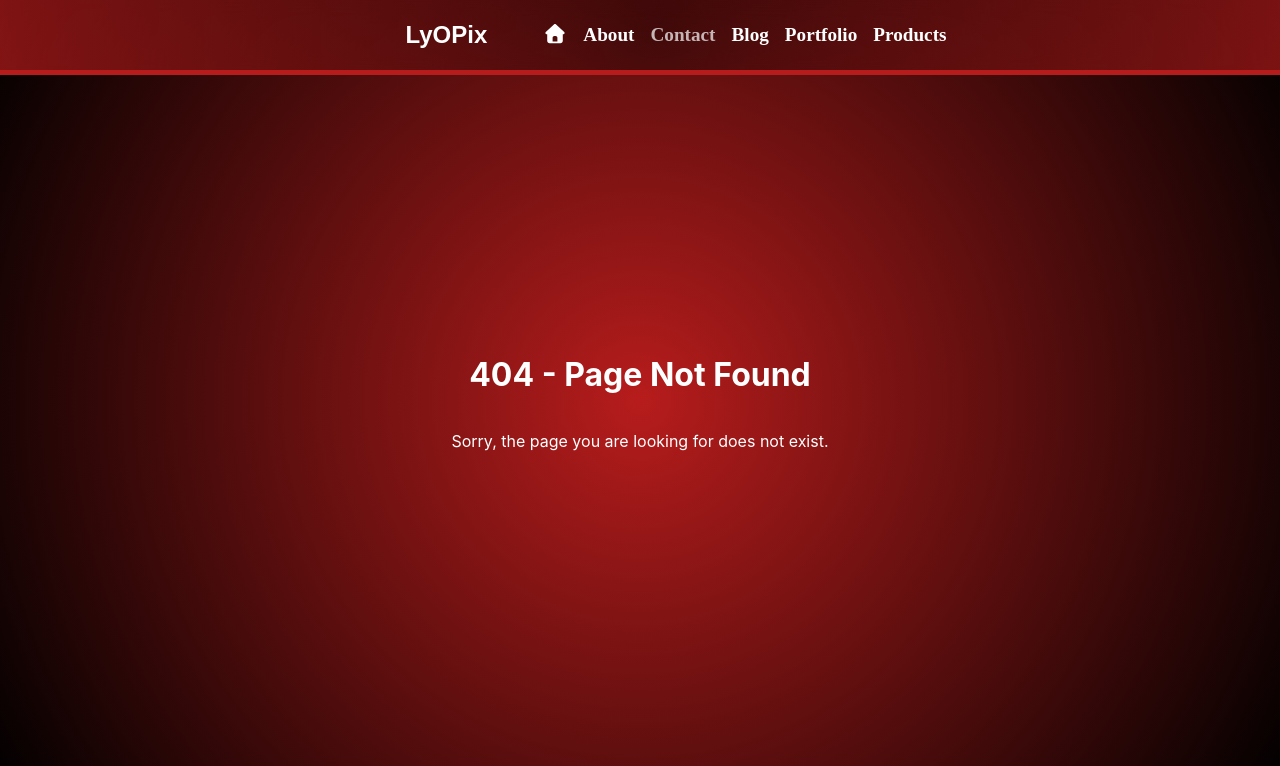
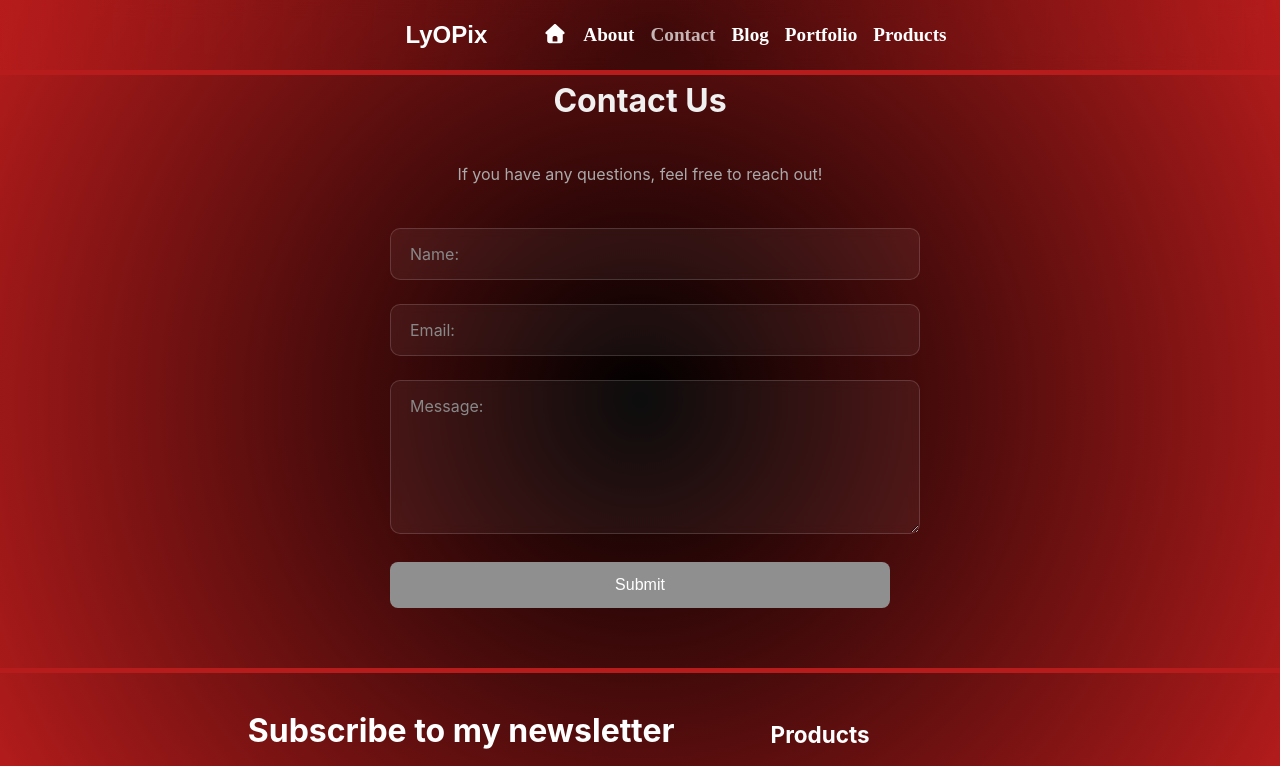
Before and after one commit to ly0plx/LyOPixSiteFrontend, a React (Vite) app: page /contact in a window 1280 px wide. Shown: the top 766 px of the page. Built offline with nearby package versions, Linux system fonts and the light colour scheme; a web font is replaced by a local one.

Commit message:
make global input styles

```diff
--- a/src/pages/About.jsx
+++ b/src/pages/About.jsx
@@ -6,7 +6,7 @@ export default function About() {
   return (
     <div className="about-page">
       <Helmet>
-        <title>About | LyOPix</title>
+        <title>About | LyOPix Coding</title>
       </Helmet>
       <div className="about">
         <h1>About LyOPix</h1>
@@ -28,7 +28,26 @@ Duis ullamco dolore minim quis labore enim. Elit officia sit et laborum eiusmod
 
 Id ullamco tempor eu ipsum dolor reprehenderit. Dolor aliquip velit aute magna consectetur. Occaecat cupidatat commodo ullamco ipsum ea sit minim dolor ullamco. Esse eiusmod excepteur sint pariatur aliqua amet eiusmod sunt pariatur laborum. Velit cupidatat mollit mollit consectetur exercitation labore id minim anim incididunt do adipisicing exercitation. Occaecat duis consectetur in quis cupidatat cupidatat culpa elit laboris incididunt. Proident aliquip nulla sint irure fugiat voluptate.
 
-Adipisicing cupidatat consectetur ex incididunt nisi. Pariatur cupidatat aute anim enim sunt commodo. Quis pariatur aute laborum quis sunt commodo est amet irure laborum.</p>
+Adipisicing cupidatat consectetur ex incididunt nisi. Pariatur cupidatat aute anim enim sunt commodo. Quis pariatur aute laborum quis sunt commodo est amet irure laborum.
+Velit ad magna amet velit Lorem. Tempor in occaecat enim quis proident proident reprehenderit quis ea. Sunt laboris cupidatat pariatur ex dolore officia ea minim consequat qui ipsum laboris elit laborum. Exercitation sint id sunt adipisicing exercitation. Ea sit fugiat magna ea nulla tempor enim culpa adipisicing excepteur aliqua sunt sit laborum.
+
+Anim cillum duis reprehenderit dolore officia ex ipsum nulla pariatur cupidatat do quis fugiat aliqua. Consectetur enim commodo cupidatat anim exercitation ut est. Exercitation occaecat duis nulla voluptate sunt aliqua Lorem excepteur esse sunt. Culpa do amet nostrud Lorem duis nostrud deserunt reprehenderit sint enim magna tempor veniam ipsum. Proident veniam qui dolore quis fugiat et sunt nostrud est est commodo est.
+
+Occaecat ullamco culpa voluptate consequat. Labore irure consequat ullamco qui amet in Lorem. Deserunt et labore veniam velit. Culpa amet deserunt quis Lorem exercitation cupidatat laborum cillum sunt proident Lorem et cupidatat laborum. Sint irure eu deserunt aute eu dolor sunt dolore ipsum proident fugiat officia ea ut.
+
+Ea ullamco minim cillum consequat nulla aliquip velit pariatur excepteur anim. Ea labore ut cillum dolor consequat irure excepteur nulla nostrud elit deserunt magna in exercitation. Amet aute ullamco deserunt in.
+
+Culpa dolor ut incididunt aute. Exercitation enim consequat exercitation elit voluptate nulla ad laborum commodo ad. Laboris fugiat reprehenderit duis proident occaecat dolore magna proident irure. Cillum Lorem aliqua sit voluptate anim magna fugiat. Magna laboris labore magna cillum consequat fugiat irure. Exercitation voluptate voluptate est dolor anim adipisicing aliqua duis ad. Cillum sit fugiat culpa tempor occaecat ullamco labore ad ut.
+
+Laborum dolore amet qui ad quis aliquip tempor mollit sunt incididunt. Aliqua quis Lorem ullamco eiusmod eu ullamco fugiat aliqua consectetur. Quis ipsum magna voluptate nulla et deserunt exercitation officia aute minim. Lorem Lorem aliquip reprehenderit aliqua sit elit est laboris aute elit. Lorem qui magna aute do Lorem esse. Quis Lorem reprehenderit ut ea. Id qui ut dolor anim commodo do id do nisi aute veniam.
+
+Deserunt veniam exercitation pariatur ut laboris aute labore aliquip incididunt anim. Minim ex non commodo ex tempor labore reprehenderit commodo eu laboris occaecat aute non. Culpa ex Lorem et labore aliquip excepteur elit aute proident esse occaecat. Voluptate est magna culpa do amet mollit.
+
+Anim pariatur culpa ipsum ullamco et tempor nulla laboris sunt ipsum eu adipisicing. Irure exercitation eu ex pariatur ut tempor anim laboris cillum. Consectetur voluptate consectetur adipisicing sunt pariatur ex irure labore exercitation. Nulla sint nulla enim duis adipisicing in pariatur consequat. Voluptate dolore irure officia aute voluptate. Velit laborum mollit amet enim ea culpa.
+
+Nulla ullamco laboris non eiusmod aliquip id ea mollit laboris esse fugiat. Anim id adipisicing mollit veniam nostrud consequat. Consectetur id incididunt sint cupidatat incididunt anim adipisicing et veniam veniam exercitation tempor veniam.
+
+Aliqua commodo ea amet incididunt voluptate aliquip. In pariatur Lorem anim incididunt deserunt aute. Qui minim officia duis consectetur magna ex. Ad sint velit aliqua pariatur excepteur sint esse aute cillum laborum qui dolore qui. Ipsum labore exercitation tempor labore amet.</p>
       </div>
     </div>
   );
--- /dev/null
+++ b/src/pages/Contact.jsx
@@ -0,0 +1,29 @@
+import { Helmet } from "react-helmet-async";
+import "../styles/Contact.css";
+
+export default function Contact() {
+  return (
+    <div className="contact-container">
+      <Helmet>
+        <title>Contact | LyOPix Coding</title>
+      </Helmet>
+      <h1>Contact Us</h1>
+      <p>If you have any questions, feel free to reach out!</p>
+      <form action="">
+        <div className="input-group">
+          <input type="text" id="name" placeholder=" " />
+          <label htmlFor="name">Name:</label>
+        </div>
+        <div className="input-group">
+          <input type="email" id="email" placeholder=" " />
+          <label htmlFor="email">Email:</label>
+        </div>
+        <div className="input-group">
+          <textarea name="" id="message" placeholder=" "></textarea>
+          <label htmlFor="message">Message:</label>
+        </div>
+        <button type="submit">Submit</button>
+      </form>
+    </div>
+  );
+}
--- a/src/routes/AppRoutes.jsx
+++ b/src/routes/AppRoutes.jsx
@@ -2,6 +2,7 @@
 import { Routes, Route } from "react-router-dom";
 import Home from "../pages/Home";
 import About from "../pages/About";
+import Contact from "../pages/Contact";
 import NotFound from "../pages/NotFound";
 
 export default function AppRoutes() {
@@ -9,6 +10,7 @@ export default function AppRoutes() {
     <Routes>
       <Route path="/" element={<Home />} />
       <Route path="/about" element={<About />} />
+      <Route path="/contact" element={<Contact />} />
       <Route path="*" element={<NotFound />} />
     </Routes>
   );
--- /dev/null
+++ b/src/styles/Contact.css
@@ -0,0 +1,83 @@
+/* ==============================
+   CONTACT PAGE STYLES
+   ============================== */
+
+.contact-container {
+  max-width: 500px;
+  margin: 0 auto;
+  padding: 60px 20px;
+  display: flex;
+  flex-direction: column;
+  gap: 20px;
+  color: var(--text);
+}
+
+.contact-container h1 {
+  font-size: 2rem;
+  text-align: center;
+  margin-bottom: 8px;
+}
+
+.contact-container p {
+  text-align: center;
+  font-size: 1rem;
+  color: #aaa;
+  margin-bottom: 24px;
+}
+
+/* FORM LAYOUT */
+.contact-container form {
+  width: 100%;
+  display: flex;
+  flex-direction: column;
+  gap: 24px;
+}
+
+/* Inputs & Textarea inherit global effects */
+.contact-container .input-group input,
+.contact-container .input-group textarea {
+  font-size: 16px;
+}
+
+/* Make textarea taller and clean */
+.contact-container .input-group textarea {
+  min-height: 120px;
+}
+
+/* SUBMIT BUTTON */
+.contact-container button {
+  padding: 14px 20px;
+  font-size: 16px;
+  font-weight: 500;
+  border: none;
+  border-radius: 8px;
+  background: var(--border-focus);
+  color: #fff;
+  cursor: pointer;
+  transition:
+    background 0.25s ease,
+    transform 0.25s ease,
+    box-shadow 0.25s ease;
+}
+
+.contact-container button:hover {
+  background: #a0a0a0;
+  transform: translateY(-2px);
+  box-shadow: 0 4px 20px rgba(255, 255, 255, 0.1);
+}
+
+.contact-container button:active {
+  transform: scale(0.97);
+  box-shadow: none;
+}
+
+/* Responsive tweaks */
+@media (max-width: 600px) {
+  .contact-container {
+    padding: 40px 16px;
+  }
+
+  .contact-container h1 {
+    font-size: 1.8rem;
+  }
+}
--- a/src/styles/global.css
+++ b/src/styles/global.css
@@ -1,10 +1,9 @@
 /* Fonts */
-@import url('https://fonts.googleapis.com/css2?family=Sansation:ital,wght@0,300;0,400;0,700;1,300;1,400;1,700&display=swap'); /* Sensation Font */
+@import url("https://fonts.googleapis.com/css2?family=Sansation:ital,wght@0,300;0,400;0,700;1,300;1,400;1,700&display=swap"); /* Sensation Font */
 
 body {
-
-  font-family: "Sansation", -apple-system, BlinkMacSystemFont, 'Segoe UI', Roboto, Oxygen,
-    Ubuntu, Cantarell, 'Open Sans', 'Helvetica Neue', sans-serif;
+  font-family: "Sansation", -apple-system, BlinkMacSystemFont, "Segoe UI",
+    Roboto, Oxygen, Ubuntu, Cantarell, "Open Sans", "Helvetica Neue", sans-serif;
   -webkit-font-smoothing: antialiased;
   -moz-osx-font-smoothing: grayscale;
   background-image: radial-gradient(circle at center, black, #b71c1c);
@@ -14,14 +13,14 @@ body {
 
 /* Change text selection highlight */
 ::selection {
-  background: rgb(150, 0, 0);   /* background highlight */
-  color: #fff;           /* text color */
+  background: rgb(150, 0, 0); /* background highlight */
+  color: #fff; /* text color */
 }
 
 /* For Firefox, you also want this (not always required but safer) */
 ::-moz-selection {
-  background: rgb(150, 0, 0);   /* background highlight */
-  color: #fff;           /* text color */
+  background: rgb(150, 0, 0); /* background highlight */
+  color: #fff; /* text color */
 }
 
 /* ===== Scrollbar CSS ===== */
@@ -44,7 +43,7 @@ body {
   transition: background-color 0.3s ease;
   text-decoration: none;
   display: inline-block;
-    font-family: 'Sensation', sans-serif;
+  font-family: "Sensation", sans-serif;
   text-align: center;
   user-select: none;
   -webkit-user-select: none;
@@ -71,5 +70,107 @@ body {
 * {
   user-select: none;
   -webkit-user-select: none; /* for Safari */
-  -ms-user-select: none;     /* for old IE/Edge */
+  -ms-user-select: none; /* for old IE/Edge */
 }
+
+:root {
+  --bg: linear-gradient(to right, #8f8f8f, rgba(0, 0, 0, 1), #8f8f8f);
+  --input-bg: rgba(255, 255, 255, 0.05);
+  --border: rgba(255, 255, 255, 0.15);
+  --border-focus: #8f8f8f;
+  --text: #f0f0f0;
+  --label: #888;
+}
+
+.input-group {
+  position: relative;
+  font-family: "Inter", system-ui, sans-serif;
+}
+
+/* Shared styling for input + textarea */
+.input-group input,
+.input-group textarea {
+  width: 100%;
+  padding: 16px 14px;
+  font-size: 16px;
+  color: var(--text);
+  background: var(--input-bg);
+  backdrop-filter: blur(6px);
+  border: 1.5px solid var(--border);
+  border-radius: 10px;
+  outline: none;
+  transition:
+    border-color 0.3s ease,
+    box-shadow 0.3s ease,
+    background 0.3s ease;
+}
+
+.input-group textarea {
+  min-height: 100px;
+  resize: vertical;
+}
+
+.input-group input:focus,
+.input-group textarea:focus {
+  border-color: var(--border-focus);
+  background: rgba(255, 255, 255, 0.08);
+}
+
+.input-group label {
+  position: absolute;
+  left: 14px;
+  color: var(--label);
+  padding: 0 6px;
+  pointer-events: none;
+  font-size: 16px;
+  transition:
+    top 0.3s ease,
+    font-size 0.3s ease,
+    transform 0.3s ease,
+    color 0.3s ease;
+}
+
+/* INPUT: centered label by default */
+.input-group input + label {
+  top: 50%;
+  transform: translateY(-50%);
+}
+
+/* TEXTAREA: label at the top */
+.input-group textarea + label {
+  top: 16px;
+  transform: none;
+}
+
+/* Floating label — shared for input & textarea */
+.input-group input:focus + label,
+.input-group input:not(:placeholder-shown) + label,
+.input-group textarea:focus + label,
+.input-group textarea:not(:placeholder-shown) + label {
+  top: 0;
+  transform: translateY(-50%) scale(0.85);
+  font-size: 13px;
+  color: var(--border-focus);
+}
+
+/* Cutout effect */
+.input-group label::before {
+  content: "";
+  position: absolute;
+  top: 50%;
+  left: -6px;
+  right: -6px;
+  height: 1.5px;
+  background: var(--bg);
+  transform: translateY(-50%) scaleX(0);
+  transform-origin: center;
+  transition: transform 0.3s ease;
+  z-index: -1;
+}
+
+.input-group input:focus + label::before,
+.input-group input:not(:placeholder-shown) + label::before,
+.input-group textarea:focus + label::before,
+.input-group textarea:not(:placeholder-shown) + label::before {
+  transform: translateY(-50%) scaleX(1);
+}
```
Lines whose indentation alone changed are shown as unchanged.
